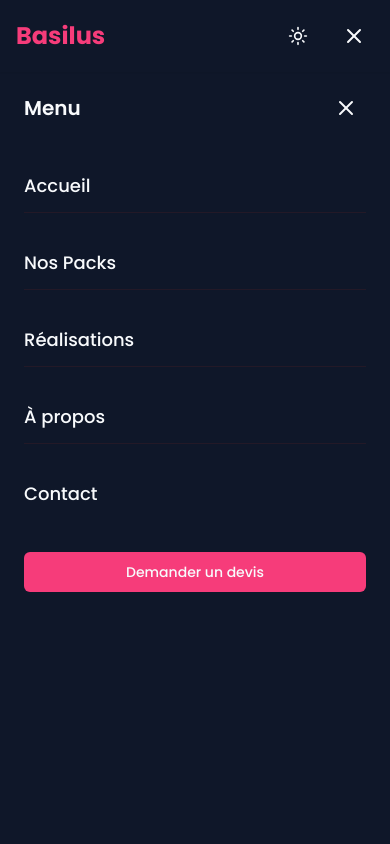
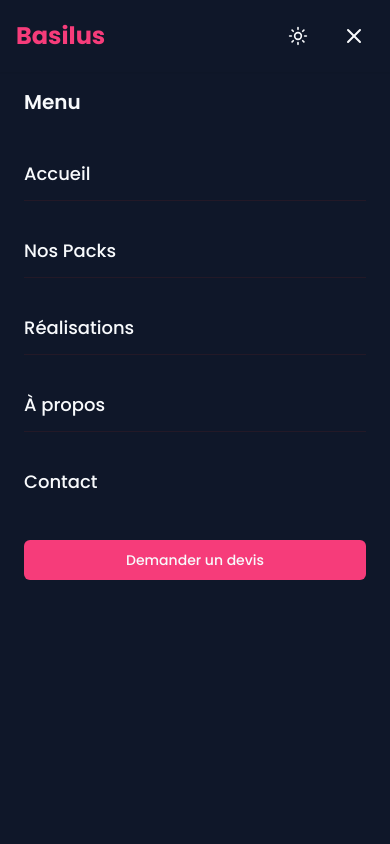
Before and after one commit to xertyde/basilus, a Next.js app: page /realisations in a window 390 px wide. Both pictures are taken after a click on the button 354 px from the left and 36 px from the top of the page. Shown: the top 844 px of the page. Built offline with nearby package versions, Linux system fonts and the light colour scheme.

Commit message:
Update styles in homepage and simplify mobile menu layout for improved user experience. Enhance text visibility and add background styling to the description section.

```diff
--- a/app/page.tsx
+++ b/app/page.tsx
@@ -172,7 +172,7 @@ export default function Home() {
             <h1 className="text-4xl md:text-5xl lg:text-6xl font-bold tracking-tight mb-6">
               Des sites web qui font briller <span className="text-primary">votre entreprise</span>
             </h1>
-            <p className="text-lg md:text-xl text-muted-foreground mb-8 max-w-2xl">
+            <p className="text-lg md:text-xl text-foreground/90 mb-8 max-w-2xl px-6 py-4 rounded-xl bg-background/80 backdrop-blur-sm border border-border/20">
               Start-up ou PME, vous souhaitez valoriser votre activité, booster votre visibilité en ligne ou lancer votre boutique e-commerce ? Basilus vous accompagne avec un design épuré, un code optimisé et des résultats garantis.
             </p>
             <div className="flex flex-col sm:flex-row gap-4 w-full sm:w-auto">
--- a/components/layout/header.tsx
+++ b/components/layout/header.tsx
@@ -99,16 +99,8 @@ export default function Header() {
       {mobileMenuOpen && (
         <div className="fixed inset-0 z-40 bg-background mt-16 md:hidden">
           <div className="h-[calc(100vh-4rem)] overflow-y-auto py-6 px-6">
-            <div className="flex justify-between items-center mb-8">
+            <div className="mb-8">
               <h2 className="text-xl font-semibold text-foreground">Menu</h2>
-              <Button
-                variant="ghost"
-                size="icon"
-                onClick={() => setMobileMenuOpen(false)}
-                aria-label="Fermer le menu"
-              >
-                <X className="h-6 w-6" />
-              </Button>
             </div>
 
             <div className="flex flex-col space-y-6">
```
